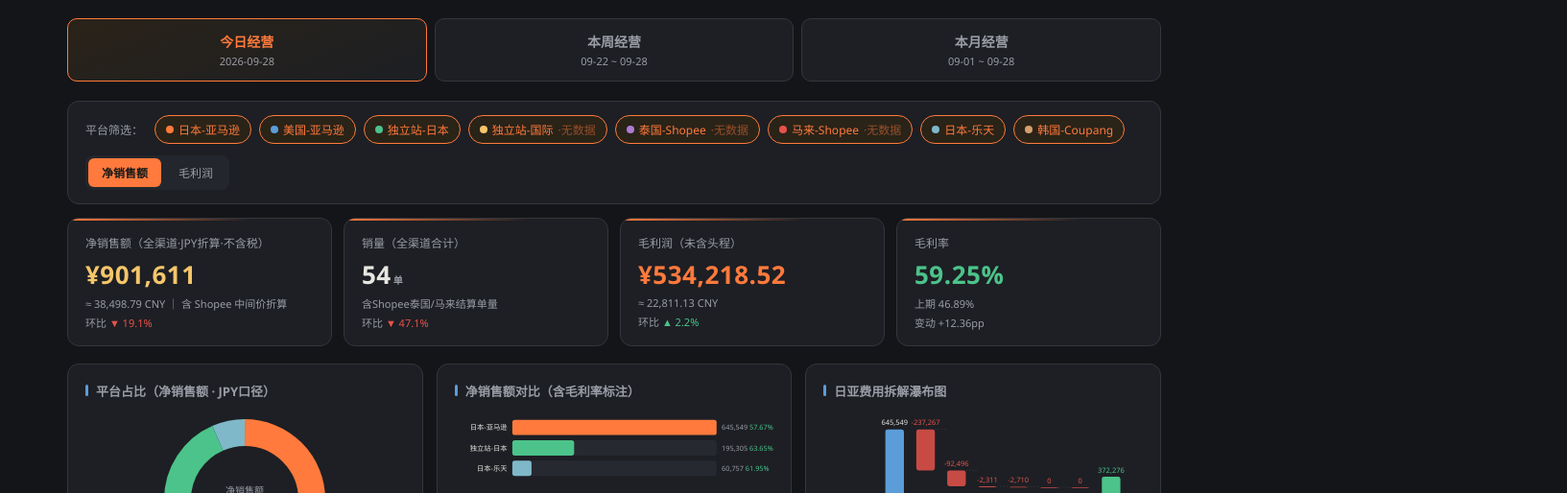
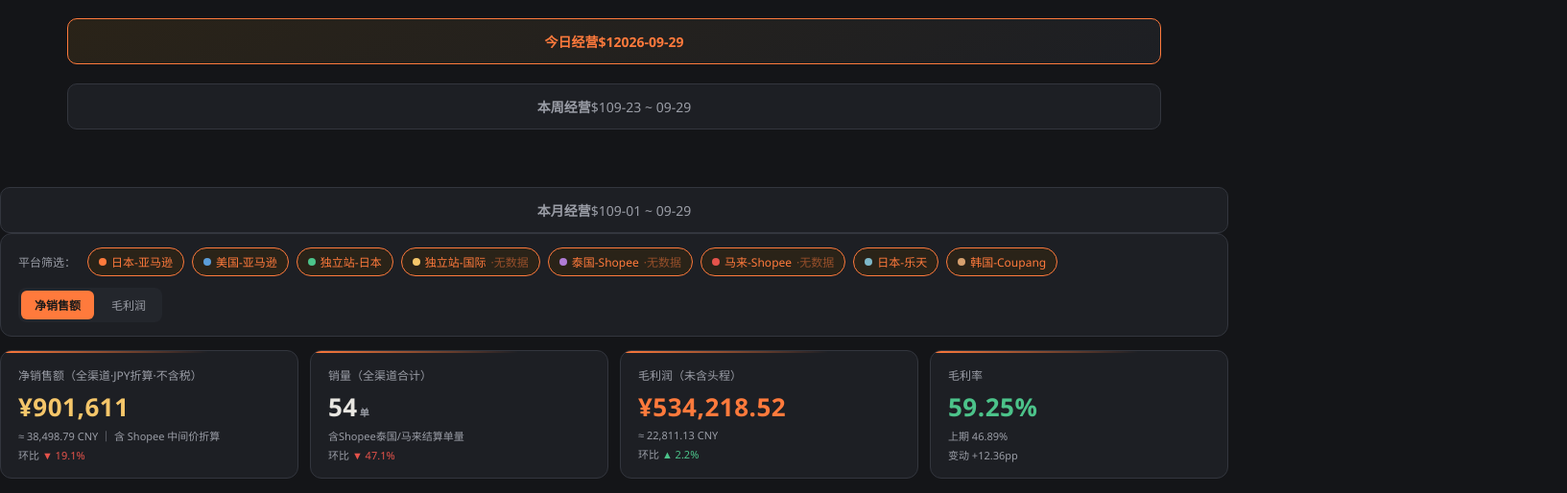
Before and after one commit to springhill-hub/operation-dashboard, a plain HTML site: page index.html in a window 1280 px wide. Shown: the part 134-648 px from the top of the page at 96% size, 1633 px wide, since content can reach past the window. Drawn offline with Linux system fonts and the light colour scheme.

Commit message:
每日刷新 2026-09-30

```diff
--- a/index.html
+++ b/index.html
@@ -162,9 +162,9 @@ th.sort-desc::after{content=" ↓";opacity:1;color:var(--fire)}
 </header>
 
 <div class="tabs fade">
-  <div class="tab on" data-p="today"><b>今日经营</b><div class="d" id="tabD-today">2026-09-28</div></div>
-  <div class="tab" data-p="week"><b>本周经营</b><div class="d" id="tabD-week">09-22 ~ 09-28</div></div>
-  <div class="tab" data-p="month"><b>本月经营</b><div class="d" id="tabD-month">09-01 ~ 09-28</div></div>
+  <div class="tab on" data-p="today"><b>今日经营</b>$12026-09-29</div></div>
+  <div class="tab" data-p="week"><b>本周经营</b>$109-23 ~ 09-29</div></div>
+  <div class="tab" data-p="month"><b>本月经营</b>$109-01 ~ 09-29</div></div>
 </div>
 
 <div id="panel"></div>
```
Also changed, not shown: widget.html (+3 -3 lines).
